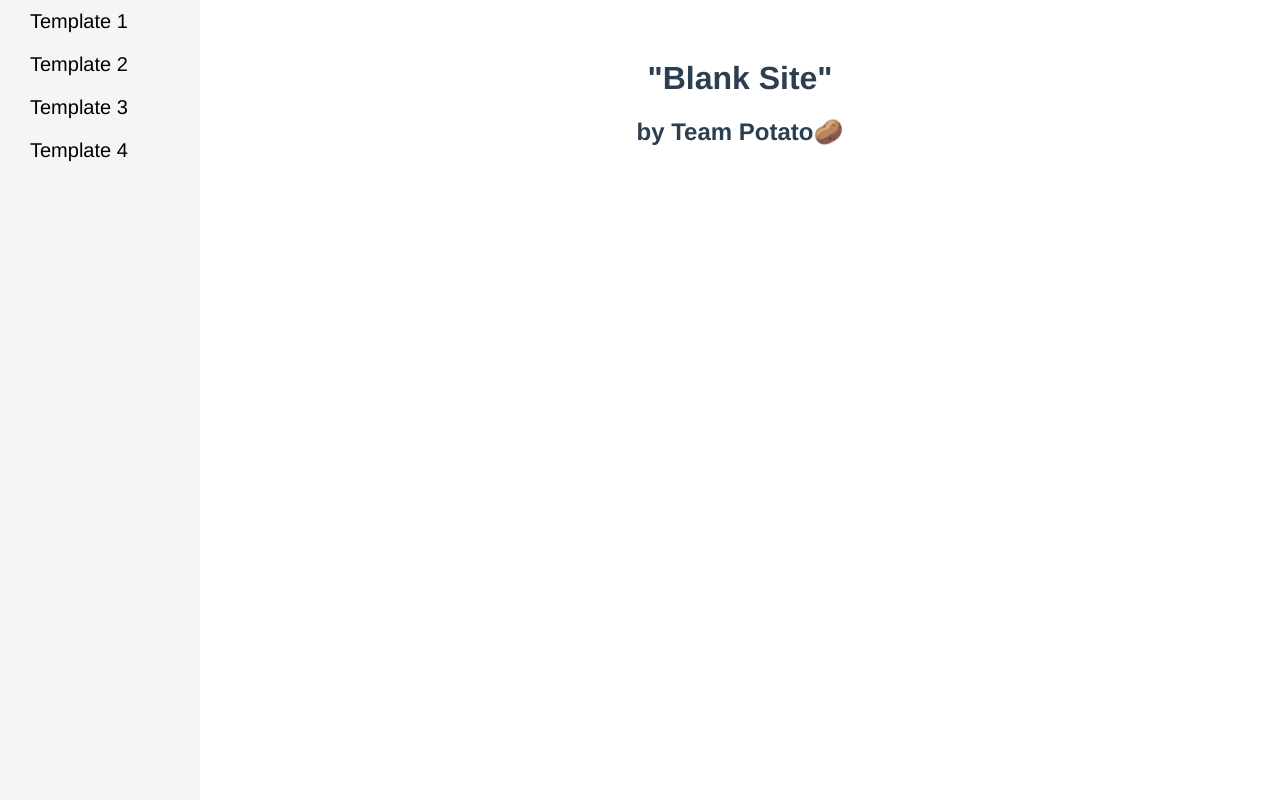
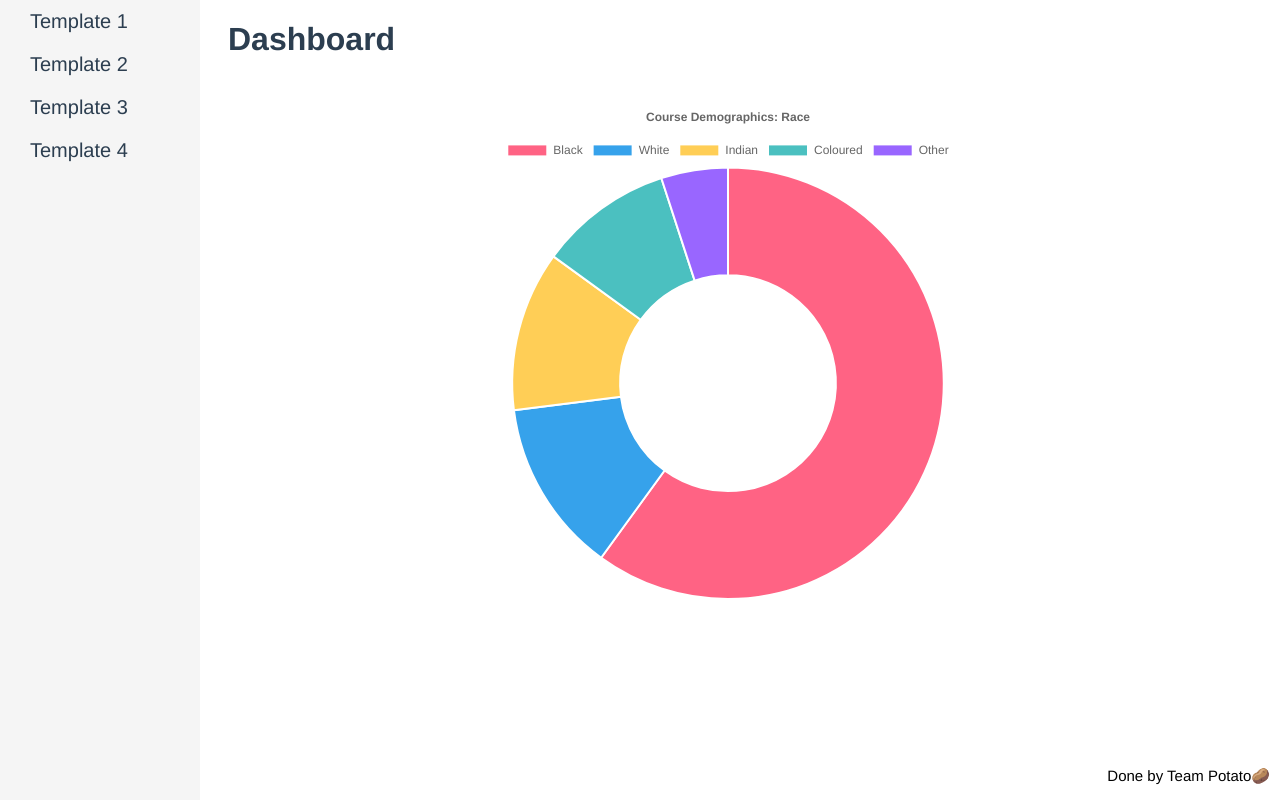
Before and after one commit to nishai/SDP-Dashboard-frontend, a Vue app: page / in a window 1280 px wide. Built offline with nearby package versions, Linux system fonts and the light colour scheme.

Commit message:
Added Chart component and mock chart

```diff
--- a/package.json
+++ b/package.json
@@ -10,6 +10,7 @@
     "build": "node build/build.js"
   },
   "dependencies": {
+    "chart.js": "^2.7.2",
     "vue": "^2.5.2"
   },
   "devDependencies": {
--- a/src/App.vue
+++ b/src/App.vue
@@ -1,20 +1,25 @@
 <template>
   <div id="app">
     <Sidebar/>
-    <div id="stuff">
-      <h1>"Blank Site"</h1>
-      <h2>by Team Potato🥔</h2>
+    <Dashboard/>
+    <div id = "footer" class="footer">
+        <p>Done by Team Potato🥔</p>
     </div>
+    <Chart/>
   </div>
 </template>
 
 <script>
 import Sidebar from './components/Sidebar'
+import Dashboard from './components/Dashboard'
+import Chart from './components/Chart'
 
 export default {
   name: 'App',
   components: {
-    Sidebar
+    Sidebar,
+    Dashboard,
+    Chart,
   }
 }
 </script>
@@ -24,12 +29,13 @@ export default {
   font-family: 'Avenir', Helvetica, Arial, sans-serif;
   -webkit-font-smoothing: antialiased;
   -moz-osx-font-smoothing: grayscale;
-  color: #2c3e50;
-  margin-top: 60px;
 }
 
-#stuff {
-  text-align :center;
-  margin-left: 200px;
+#footer {
+  position: fixed;
+  right: 0;
+  bottom: 0;
+  padding-right: 10px;
+  font-size: 15px;
 }
 </style>
--- /dev/null
+++ b/src/components/Chart.vue
@@ -0,0 +1,48 @@
+<template>
+    <div id="chart_div">
+        <canvas id="chart"></canvas>
+    </div>
+</template>
+
+<script>
+import Chart from 'chart.js';
+
+export default {
+    name: "Chart",
+    mounted() {
+        var ctx = "chart";
+        var myChart = new Chart(ctx, {
+            type: 'doughnut',
+            data: {
+                title: "Race",
+                labels: ["Black", "White", "Indian", "Coloured", "Other"],
+                datasets: [{
+                    data: [60, 13, 12, 10, 5],
+                    backgroundColor: [
+                        'rgba(255,99,132,1)',
+                        'rgba(54, 162, 235, 1)',
+                        'rgba(255, 206, 86, 1)',
+                        'rgba(75, 192, 192, 1)',
+                        'rgba(153, 102, 255, 1)'
+                    ],
+                    borderWidth: 2
+                }]
+            },
+            options: {
+                title : {
+                    display: true,
+                    text: 'Course Demographics: Race'
+                }
+            }
+        });
+    }
+}
+</script>
+
+<style>
+#chart_div {
+    margin-left: 200px;
+    padding: 20px;
+    width: 1000px;
+}
+</style>
--- /dev/null
+++ b/src/components/Dashboard.vue
@@ -0,0 +1,20 @@
+<template>
+    <div id="stuff">
+      <h1>Dashboard</h1>
+    </div>
+</template>
+
+<script>
+export default {
+    name: 'Dashboard'
+}
+</script>
+
+<style>
+
+#stuff {
+  margin-left: 200px;
+  padding-left: 20px;
+  color: #2c3e50;
+}
+</style>
--- a/src/components/Sidebar.vue
+++ b/src/components/Sidebar.vue
@@ -21,12 +21,12 @@ export default {
   width: 200px;
   position: fixed;
   position: fixed;
-  background-color: whitesmoke;
+  background-color:whitesmoke;
 }
 
 #sidebar a{
   font-family: 'Avenir', Helvetica, Arial, sans-serif;
-  color: black;
+  color: #2c3e50;
   font-size: 20px;
   padding: 10px 30px;
   text-decoration: none;
```
Also changed, not shown: 2 other files (tests, documents, lock files or other folders).
